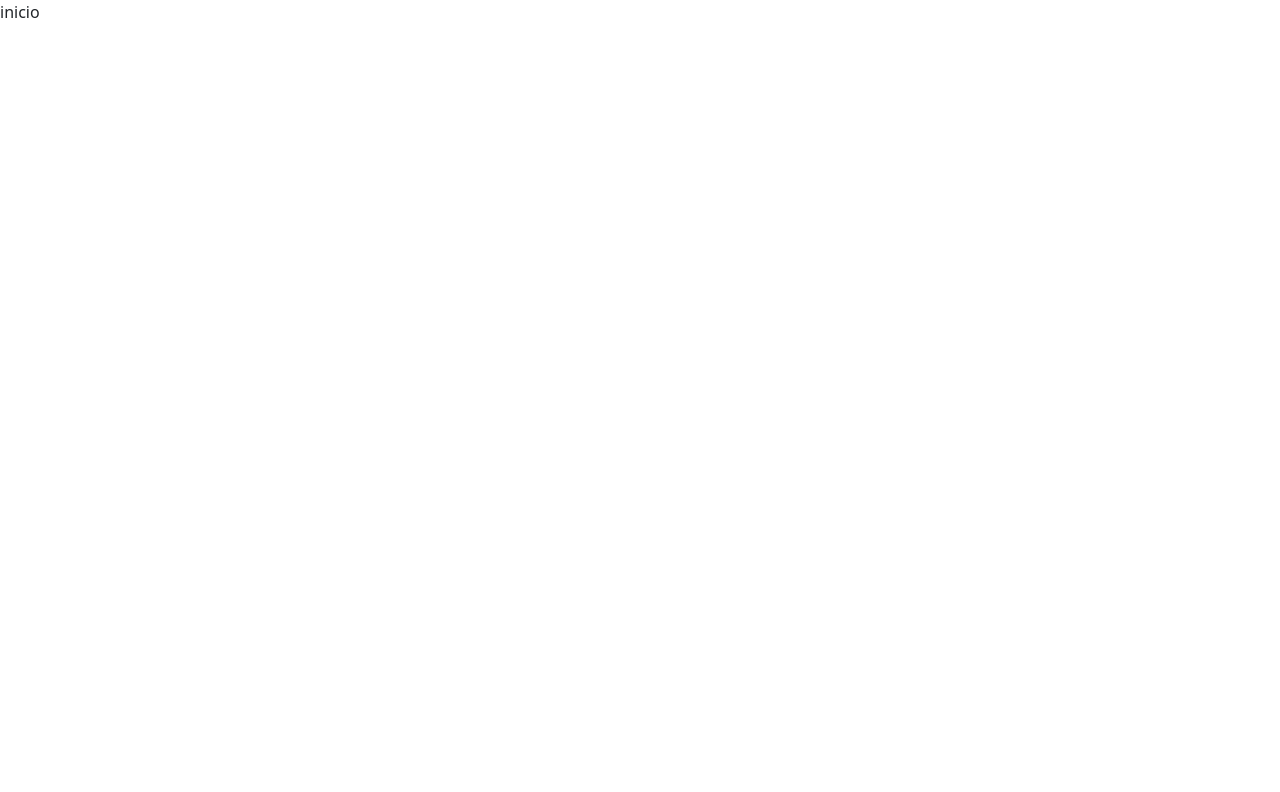
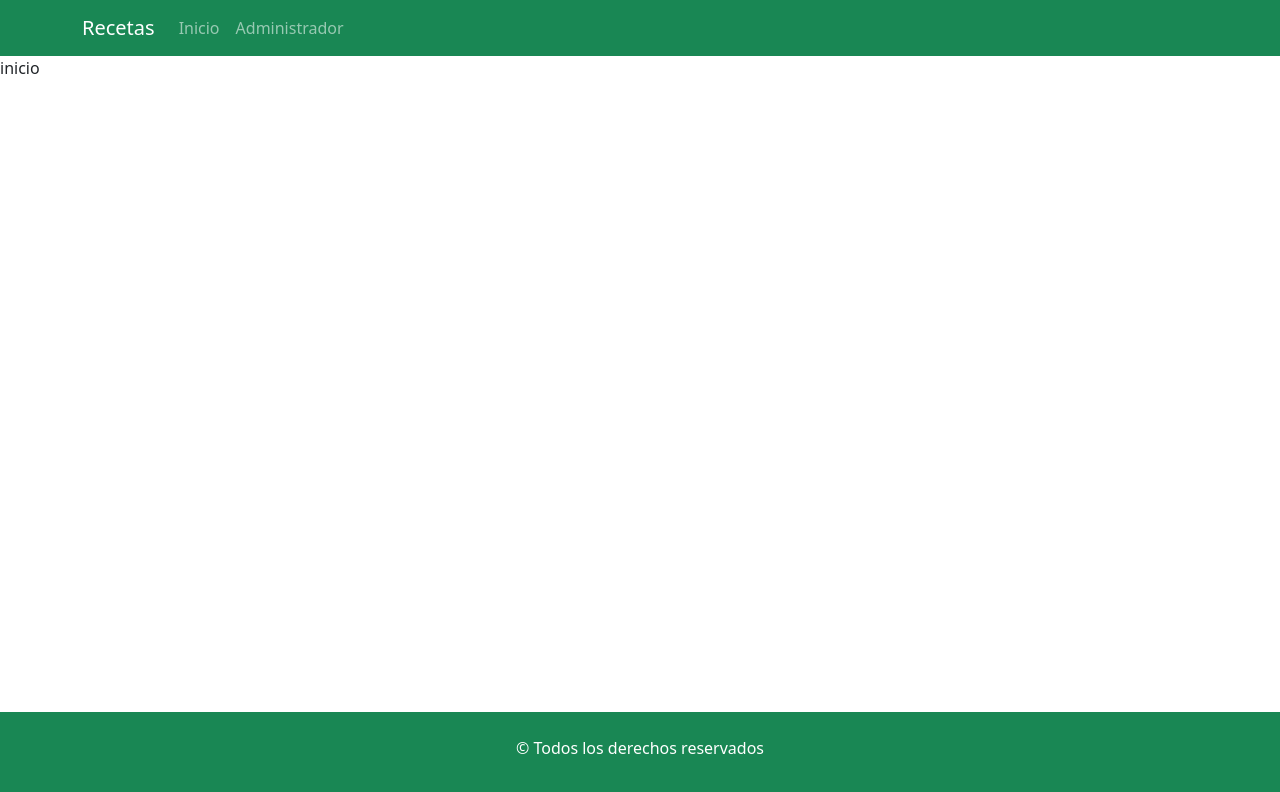
Before and after one commit to TomasBudeguer/blog-recetas-version-2, a React (Create React App) app: page / in a window 1280 px wide. Shown: the top 792 px of the page. Built offline with nearby package versions, Linux system fonts and the light colour scheme.

Commit message:
hice el footer y la clase del css

```diff
--- a/src/App.jsx
+++ b/src/App.jsx
@@ -8,10 +8,12 @@
 import Error404 from './components/views/Error404';
 import Menu from './components/common/Menu';
 import Footer from './components/common/Footer';
+import './components/app.css'
 
 function App() {
   return (
     <BrowserRouter>
+    <Menu></Menu>
     <Routes>
       <Route exact path='/' element={<Inicio></Inicio>}></Route>
       <Route exact path='/administrador' element={<Administrador></Administrador>}></Route>
@@ -22,6 +24,7 @@
       <Route exact path='/footer' element={<Footer></Footer>}></Route>
       <Route exact path='*' element={<Error404></Error404>}></Route>
     </Routes>
+    <Footer></Footer>
     </BrowserRouter>
   );
 }
--- a/src/components/app.css
+++ b/src/components/app.css
@@ -0,0 +1,9 @@
+#root {
+  display: flex;
+  flex-direction: column;
+  min-height: 100vh;
+}
+
+.mainSection {
+  flex-grow: 1;
+}
--- a/src/components/common/Footer.jsx
+++ b/src/components/common/Footer.jsx
@@ -1,9 +1,9 @@
 const Footer = () => {
-    return (
-        <div>
-            footer
-        </div>
-    );
+  return (
+    <footer className="p-4 bg-success text-white">
+      <p className="text-center"> &copy; Todos los derechos reservados</p>
+    </footer>
+  );
 };
 
 export default Footer;
--- a/src/components/views/Error404.jsx
+++ b/src/components/views/Error404.jsx
@@ -1,8 +1,8 @@
 const Error404 = () => {
     return (
-        <div>
+        <section className="mainSection">
             error
-        </div>
+        </section>
     );
 };
 
--- a/src/components/views/Inicio.jsx
+++ b/src/components/views/Inicio.jsx
@@ -1,6 +1,6 @@
 const Inicio = () => {
     return (
-        <div>
+        <div className="mainSection">
             inicio
         </div>
     );
```
